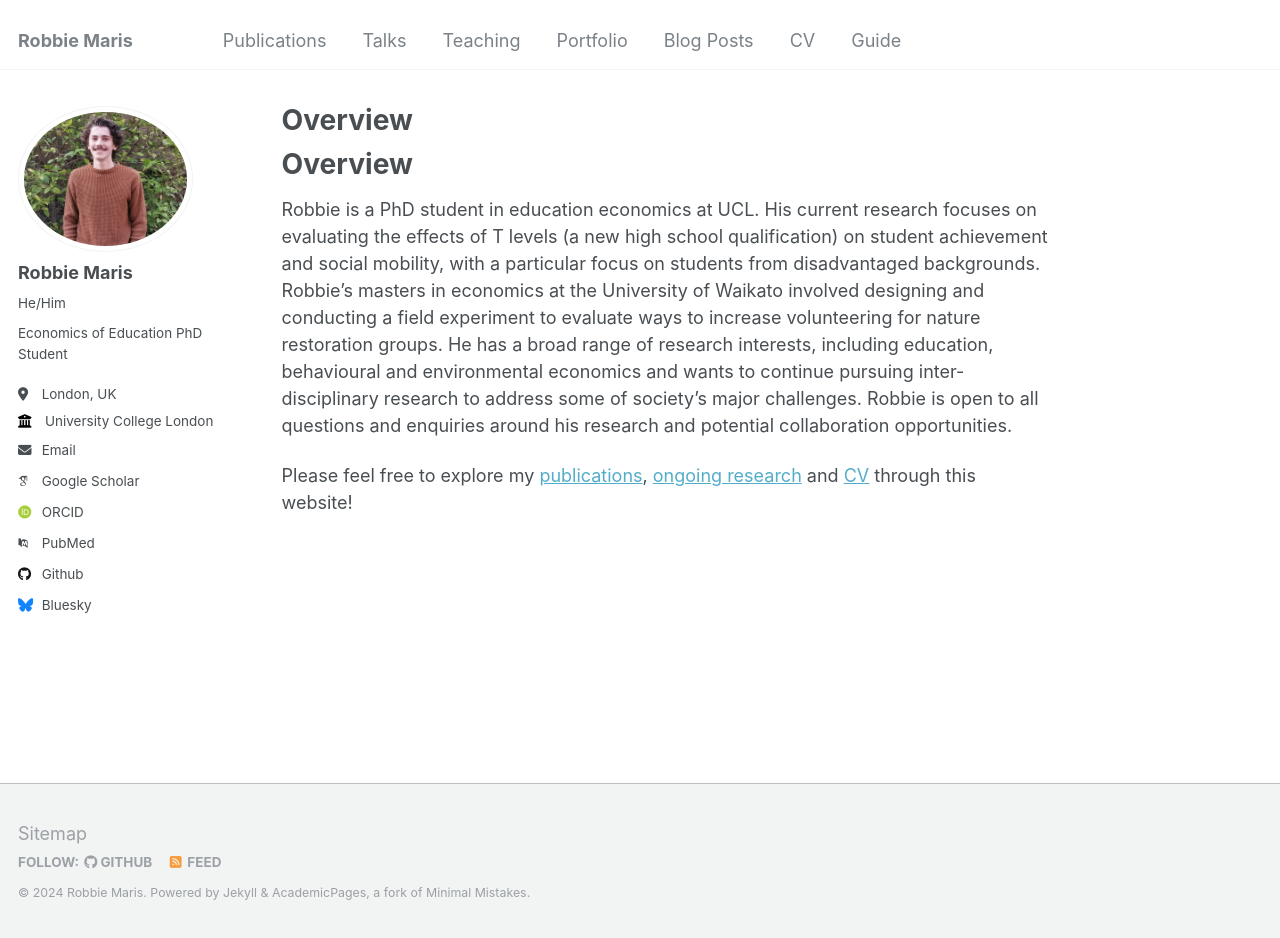
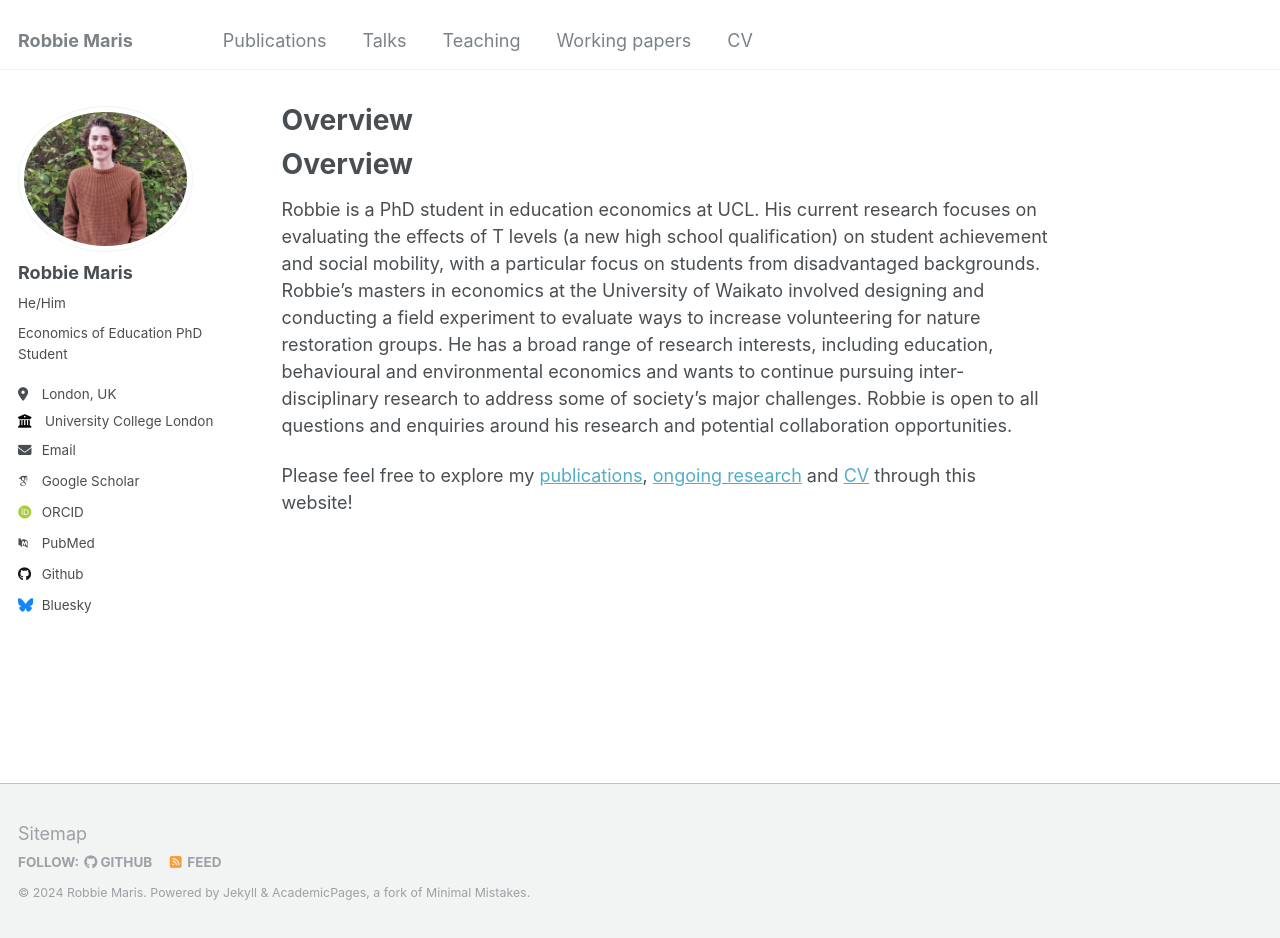
Before and after one commit to robbiem8910/academic_website, a Jekyll site: the page built from _pages/about.md, in a window 1280 px wide and 938 px high. Built offline with Jekyll 4.4.1, drawn with Linux system fonts in a browser that asks for light colours; some web fonts are replaced.

Commit message:
Update navigation.yml

```diff
--- a/_data/navigation.yml
+++ b/_data/navigation.yml
@@ -14,14 +14,8 @@ main:
   - title: "Teaching"
     url: /teaching/
 
-  - title: "Portfolio"
-    url: /portfolio/
-
-  - title: "Blog Posts"
-    url: /year-archive/
+  - title: "Working papers"
+    url: /wp/
 
   - title: "CV"
     url: /cv/
-
-  - title: "Guide"
-    url: /markdown/
```
